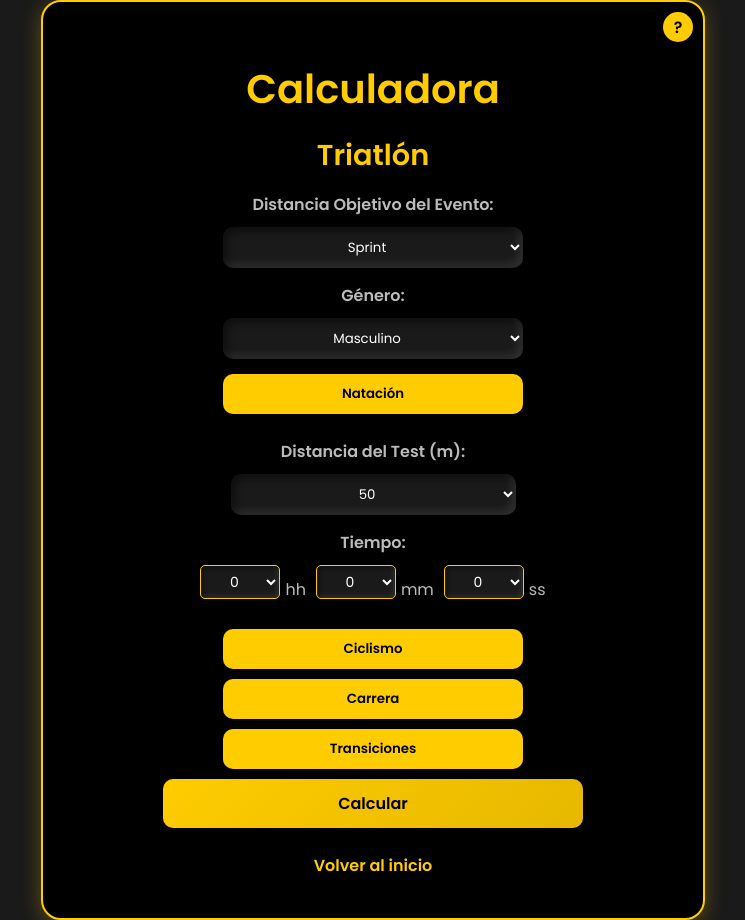
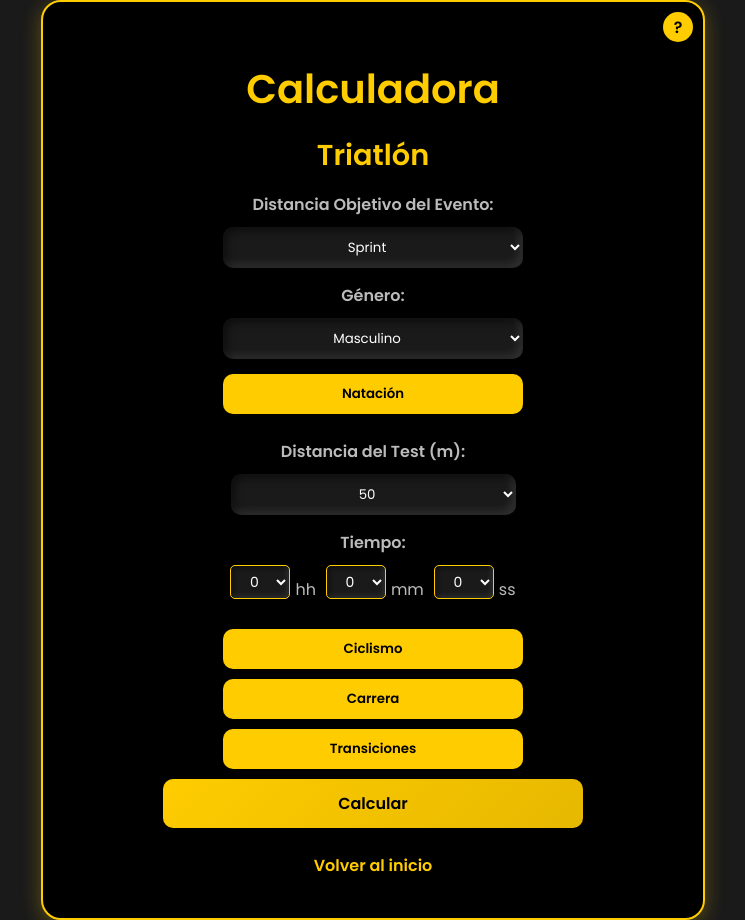
Before and after one commit to Vicarroyo/Dzerotrisplit, a Flask app: page /triatlon_input in a window 1280 px wide, after a click on "Natación". Shown: the whole page, without its empty margins (267-1012 px from the left). Run offline with Flask 3, Linux system fonts and the light colour scheme.

Commit message:
Update triatlon_input.html

```diff
--- a/templates/triatlon_input.html
+++ b/templates/triatlon_input.html
@@ -159,7 +159,7 @@
 
 /* Ajusta el ancho de los campos de datos */
 .time-select select {
-    width: 80px; /* Ancho ajustado, puedes modificar el valor */
+    width: 60px; /* Ancho ajustado, puedes modificar el valor */
     padding: 5px; /* Para mejor espacio interno */
     font-size: 14px; /* Ajusta el tamaño de la fuente si es necesario */
     text-align: center; /* Centra el texto en el campo */
@@ -295,7 +295,7 @@ style="font-family: 'Poppins', sans-serif;">Natación</button>
                         <option value="30">30 minutos</option>
                     </select>
 
-                    <label for="power">Vatios Medios:</label>
+                    <label for="power">Vatios Medios del Test:</label>
                     <input type="number" id="power" name="power" min="50" max="1000" step="1" required />
 
                     <label for="cda">Posición aerodinámica (CdA):</label>
```
